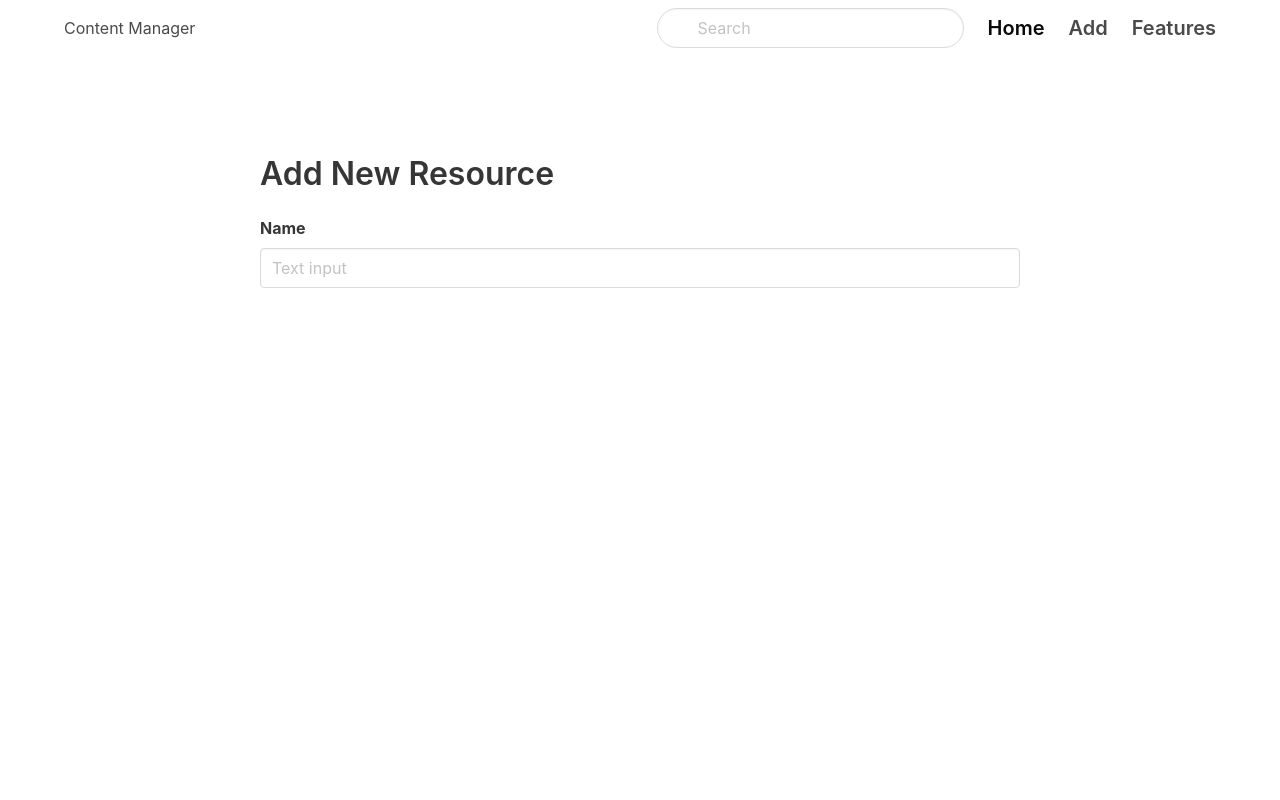
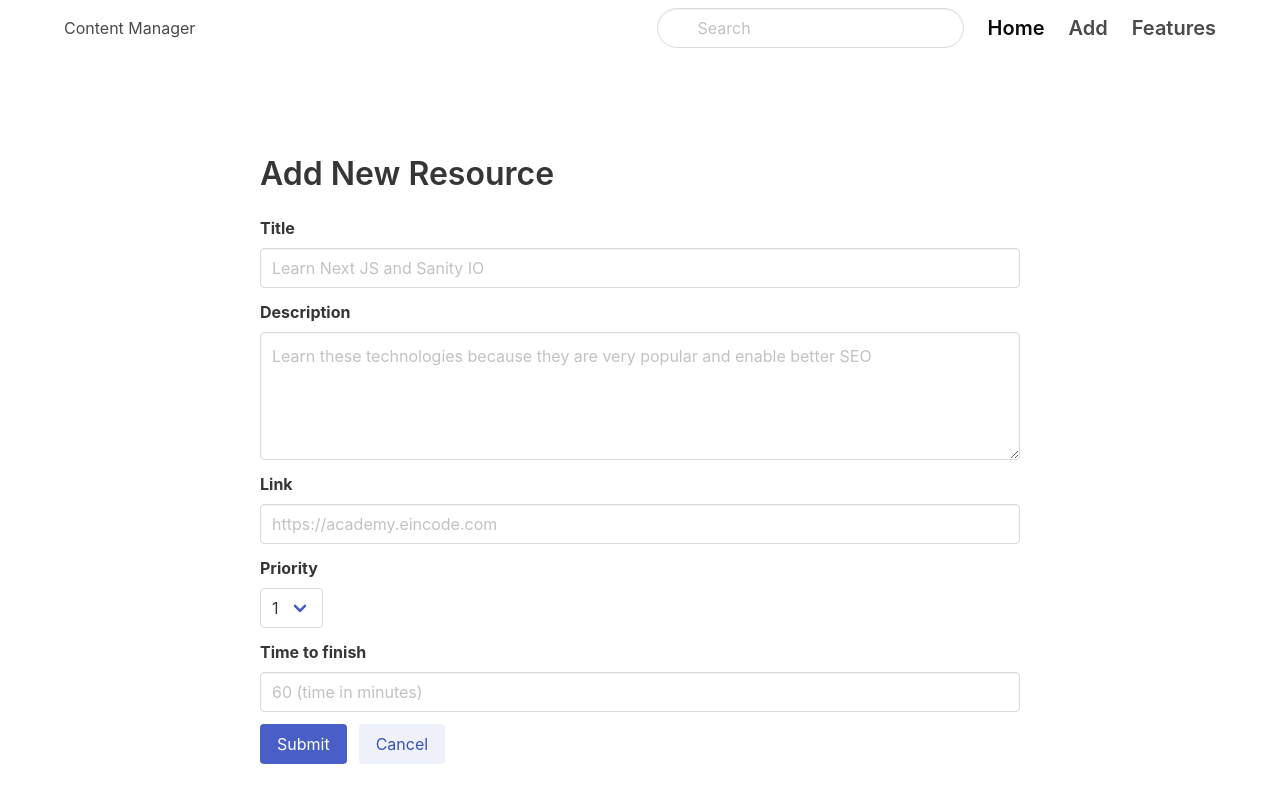
Before and after one commit to dmunoz-10/content-manager-web, a Next.js app: page /resources/new in a window 1280 px wide. Built offline with nearby package versions, Linux system fonts and the light colour scheme.

Commit message:
Finishes layout in resource new page

```diff
--- a/src/pages/resources/new.tsx
+++ b/src/pages/resources/new.tsx
@@ -12,9 +12,56 @@
 
               <form>
                 <div className="field">
-                  <label className="label">Name</label>
+                  <label className="label">Title</label>
                   <div className="control">
-                    <input className="input" type="text" placeholder="Text input" />
+                    <input className="input" type="text" placeholder="Learn Next JS and Sanity IO" />
+                  </div>
+                </div>
+
+                <div className="field">
+                  <label className="label">Description</label>
+                  <div className="control">
+                    <textarea
+                      className="textarea"
+                      placeholder="Learn these technologies because they are very popular and enable better SEO"
+                    >
+                    </textarea>
+                  </div>
+                </div>
+
+                <div className="field">
+                  <label className="label">Link</label>
+                  <div className="control">
+                    <input className="input" type="text" placeholder="https://academy.eincode.com" />
+                  </div>
+                </div>
+
+                <div className="field">
+                  <label className="label">Priority</label>
+                  <div className="control">
+                    <div className="select">
+                      <select>
+                        <option>1</option>
+                        <option>2</option>
+                        <option>3</option>
+                      </select>
+                    </div>
+                  </div>
+                </div>
+
+                <div className="field">
+                  <label className="label">Time to finish</label>
+                  <div className="control">
+                    <input className="input" type="number" placeholder="60 (time in minutes)" />
+                  </div>
+                </div>
+
+                <div className="field is-grouped">
+                  <div className="control">
+                    <button className="button is-link">Submit</button>
+                  </div>
+                  <div className="control">
+                    <button className="button is-link is-light">Cancel</button>
                   </div>
                 </div>
               </form>
```
